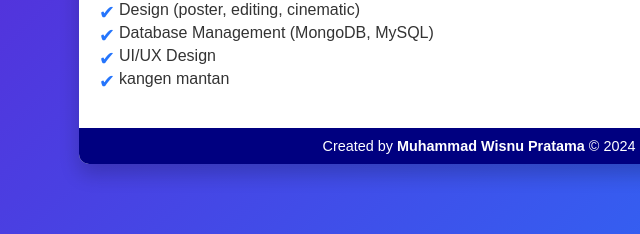
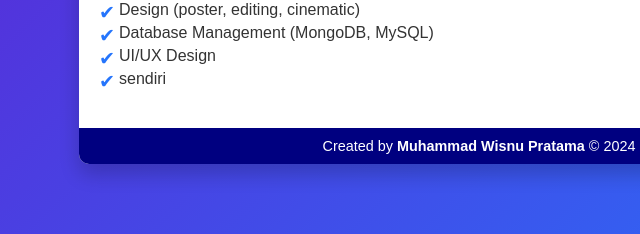
Before and after one commit to WisnuuCH/Website-biodata-, a plain HTML site: page index.html in a window 1280 px wide. Shown: the part 563-797 px from the top of the page, 161-801 px from the left. Drawn offline with Linux system fonts and the light colour scheme.

Commit message:
Update index.html

```diff
--- a/index.html
+++ b/index.html
@@ -175,7 +175,7 @@
           <li>Design (poster, editing, cinematic)</li>
           <li>Database Management (MongoDB, MySQL)</li>
           <li>UI/UX Design</li>
-          <li>kangen mantan</li>
+          <li>sendiri</li>
         </ul>
       </div>
     </div>
```
